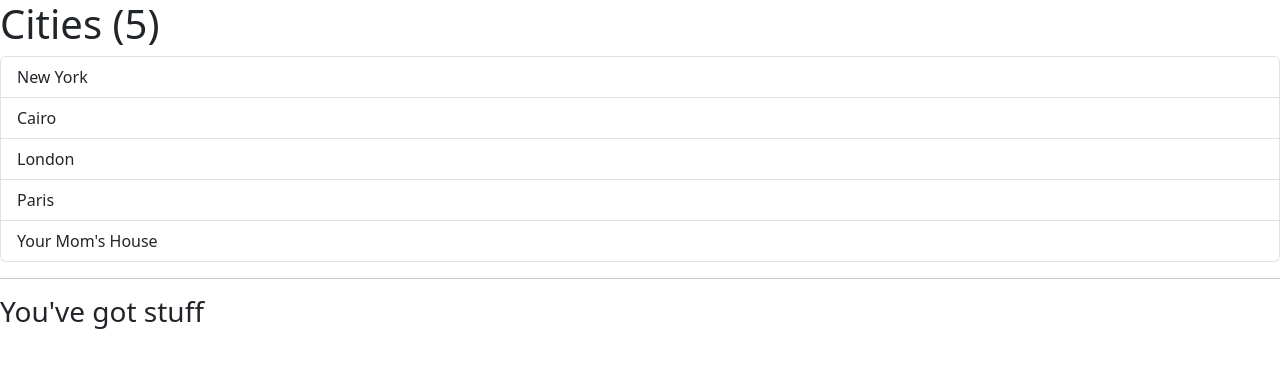
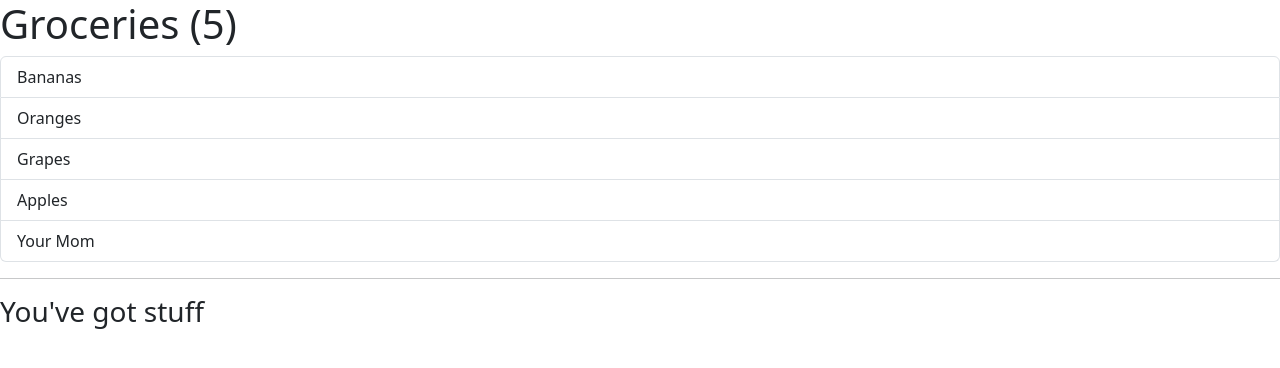
Before and after one commit to ghost99slay/ReactWithMosh, a React (Vite) app in the folder react-app/: page / in a window 1280 px wide. Shown: the top 368 px of the page. Built offline with nearby package versions, Linux system fonts and the light colour scheme.

Commit message:
Change ListGroup heading to Groceries

```diff
--- a/react-app/src/App.tsx
+++ b/react-app/src/App.tsx
@@ -1,7 +1,7 @@
 import ListGroup from "./components/ListGroup";
 
 function App() {
-  let items = ["New York", "Cairo", "London", "Paris", "Your Mom's House"];
+  let items = ["Bananas", "Oranges", "Grapes", "Apples", "Your Mom"];
 
   const handleSelectItem = (item: string) => {
     console.log(item);
@@ -11,7 +11,7 @@ function App() {
     <div>
       <ListGroup
         items={items}
-        heading="Cities"
+        heading="Groceries"
         onSelectItem={handleSelectItem}
       />
     </div>
```
